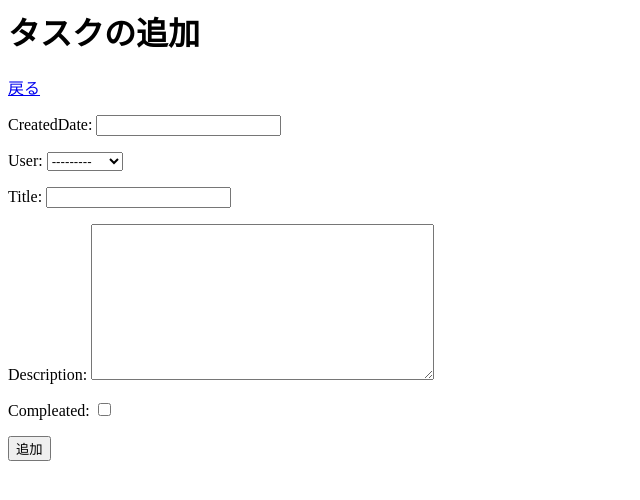
After one commit to sirajirasajiki/todoapp, a Django app: page /create-task/ in a window 1280 px wide. The commit adds this page. Shown: the top 500 px of the page, without its empty margins (0-640 px from the left). Run offline with Django 5.2, Linux system fonts and the light colour scheme; data comes from the database, SQL or seed files in the repository; both versions use the stored data as it was after the commit.

Commit message:
タスク追加ページの実装

```diff
--- /dev/null
+++ b/todoapp/templates/todoapp/task_form.html
@@ -0,0 +1,8 @@
+<h1>タスクの追加</h1>
+<a href="{% url 'tasks' %}">戻る</a>
+
+<form action="" method="post">
+    <!-- as_pは各項目にpタグを追加する -->
+    {% csrf_token %} {{form.as_p}}
+    <input type="submit" value="追加">
+</form>
--- a/todoapp/templates/todoapp/task_list.html
+++ b/todoapp/templates/todoapp/task_list.html
@@ -1,4 +1,5 @@
 <h1>Taskリスト</h1>
+<a href="{% url 'create-task' %}">タスクの追加</a>
 
 <table>
     <tr>
--- a/todoapp/urls.py
+++ b/todoapp/urls.py
@@ -1,8 +1,9 @@
 from django.urls import path
 from . import views
-from .views import TaskList, TaskDetail
+from .views import TaskList, TaskDetail,TaskCreate
 
 urlpatterns = [
-    path("", TaskList.as_view()),
-    path("task/<int:pk>/", TaskDetail.as_view(), name="task")
+    path("", TaskList.as_view(), name="tasks"),
+    path("task/<int:pk>/", TaskDetail.as_view(), name="task"),
+    path("create-task/", TaskCreate.as_view(), name="create-task")
 ]
--- a/todoapp/views.py
+++ b/todoapp/views.py
@@ -1,7 +1,9 @@
 from django.http import HttpResponse
 from django.shortcuts import render
+from django.urls import reverse_lazy
 from django.views.generic.list import ListView
 from django.views.generic.detail import DetailView
+from django.views.generic.edit import CreateView
 
 from todoapp.models import Task
 
@@ -13,3 +15,8 @@ class TaskList(ListView):
 class TaskDetail(DetailView):
     model = Task
     context_object_name = "task"
+
+class TaskCreate(CreateView):
+    model = Task
+    fields = "__all__" # ['user', 'title']
+    success_url = reverse_lazy("tasks")
```
Also changed, not shown: db.sqlite3.
